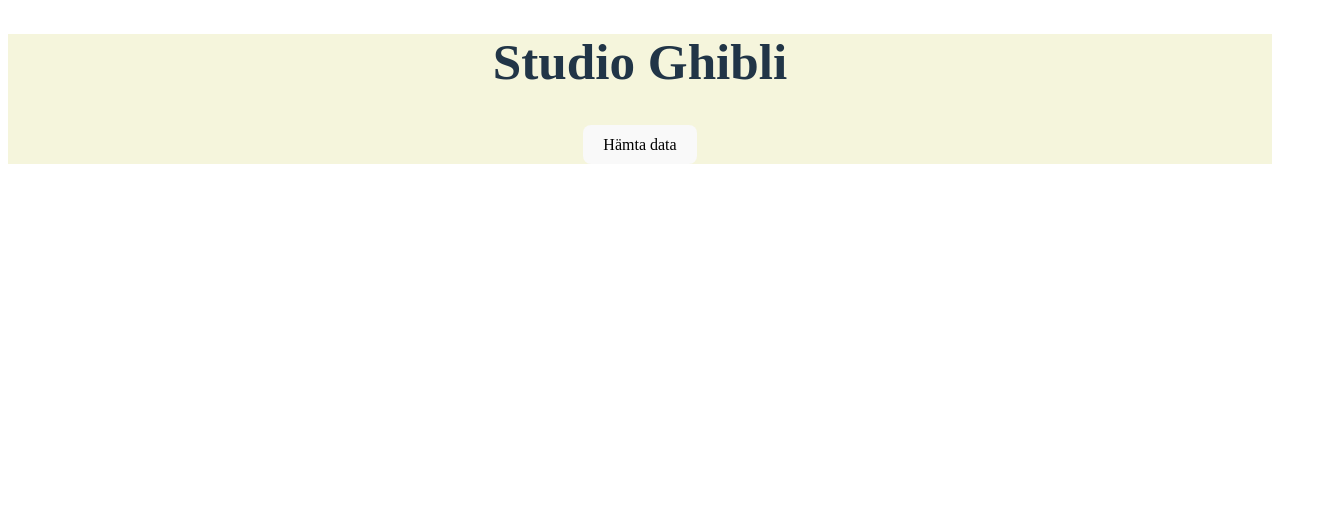
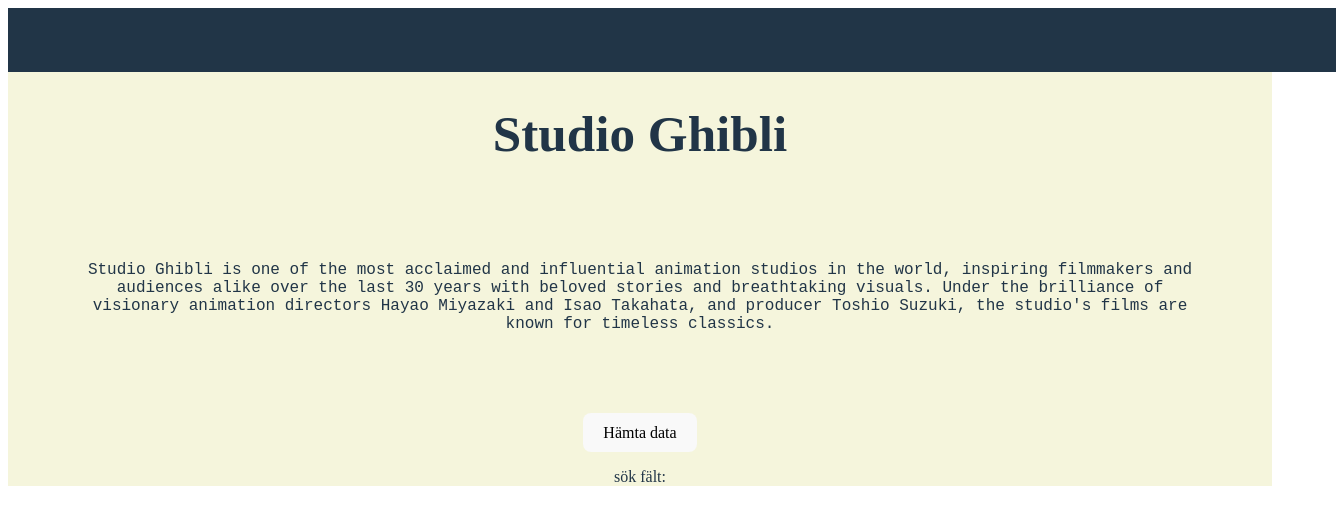
Before and after one commit to HannisenGo1/Ghibli, a React (Vite) app: page / in a window 1280 px wide. Shown: the top 524 px of the page, 1336 px wide, since content can reach past the window. Built offline with nearby package versions, Linux system fonts and the light colour scheme.

Commit message:
fixat lite

```diff
--- a/data/Api.ts
+++ b/data/Api.ts
@@ -6,6 +6,7 @@
 }
 
 export type Films = {
+id: string | number;
 title: string;
 image: string | number;
 description: string;
--- a/src/App.tsx
+++ b/src/App.tsx
@@ -1,19 +1,21 @@
 import { useState } from 'react'
-import {getFilms} from '../data/Api'
-import { Api } from '../data/Api'
+import {getFilms , Films} from '../data/Api'
+
 import './App.css'
+import Info from './info'
 
 function App() {
-  const [films, setFilms] = useState <Api | null>(null)
+  const [films, setFilms] = useState <Films[]>([])
   const [loadingData, setLoadingData] = useState <boolean>(false)
   const [errorMess,setErrorMess] = useState <string | null> (null)
+  const[search,setSearch] = useState<string>('')
 
 
   const getData = async () => {
     setLoadingData(true)
     setErrorMess(null)
     try {
-      const data = await getFilms()
+      const data: Films[] = await getFilms()
       console.log('Datan från Api:et', data)
       loadingData
       setFilms(data)
@@ -29,8 +31,12 @@
   return (
 
       <div className="app">
+      <header className="header"> </header>
        <h1> Studio Ghibli</h1>
+       <p> <Info/> </p>
        <button onClick={getData}> Hämta data </button>
+       <p> sök fält: </p>
+       <label> </label>
       </div>
 
   )
--- a/src/index.css
+++ b/src/index.css
@@ -1,5 +1,12 @@
 body{
   background-color: beige;
+}
+
+header{
+  background-color: #213547;
+  padding: 2em;
+  margin: 0em;
+  width:100%
 }
 
 h1 {
@@ -38,3 +45,14 @@
     background-color: #f9f9f9;
   }
 }
+
+p.about{
+  margin: 3em;
+  padding: 1em;
+  text-align: center;
+  font-family:'Courier New', Courier, monospace
+}
+div.aboutdiv{
+  display:flex;
+
+}
--- /dev/null
+++ b/src/info.tsx
@@ -0,0 +1,19 @@
+import React from 'react';
+
+const Info = () => {
+  return (
+    <div className="aboutdiv">
+      <p className="about">
+        Studio Ghibli is one of the most acclaimed
+        and influential animation studios in the world,
+        inspiring filmmakers and audiences alike over the last 30
+         years with beloved stories and breathtaking visuals.
+         Under the brilliance of visionary animation directors Hayao
+         Miyazaki and Isao Takahata, and producer Toshio Suzuki,
+          the studio's films are known for timeless classics.
+      </p>
+    </div>
+  );
+};
+
+export default Info;
```
